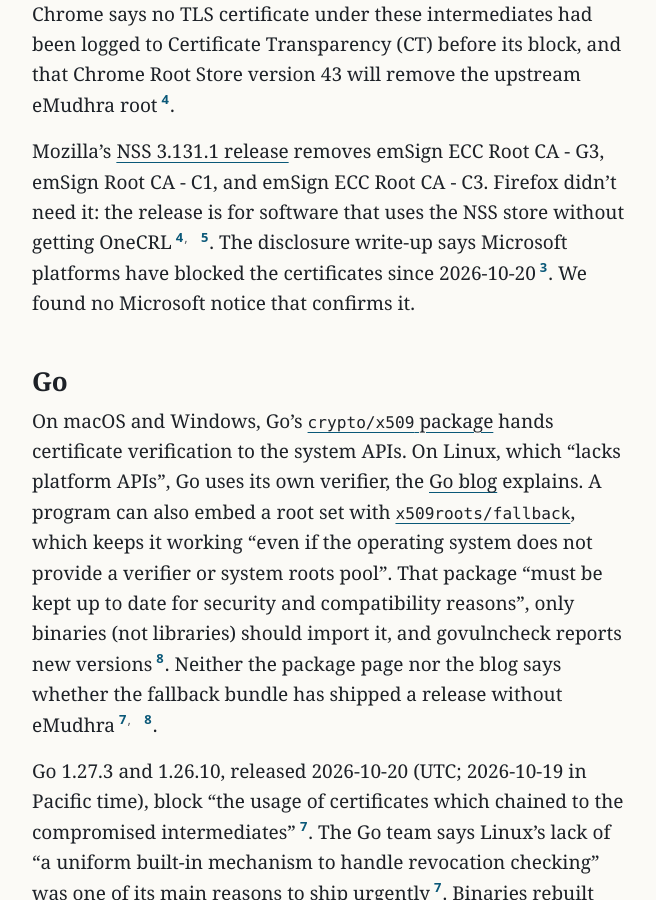
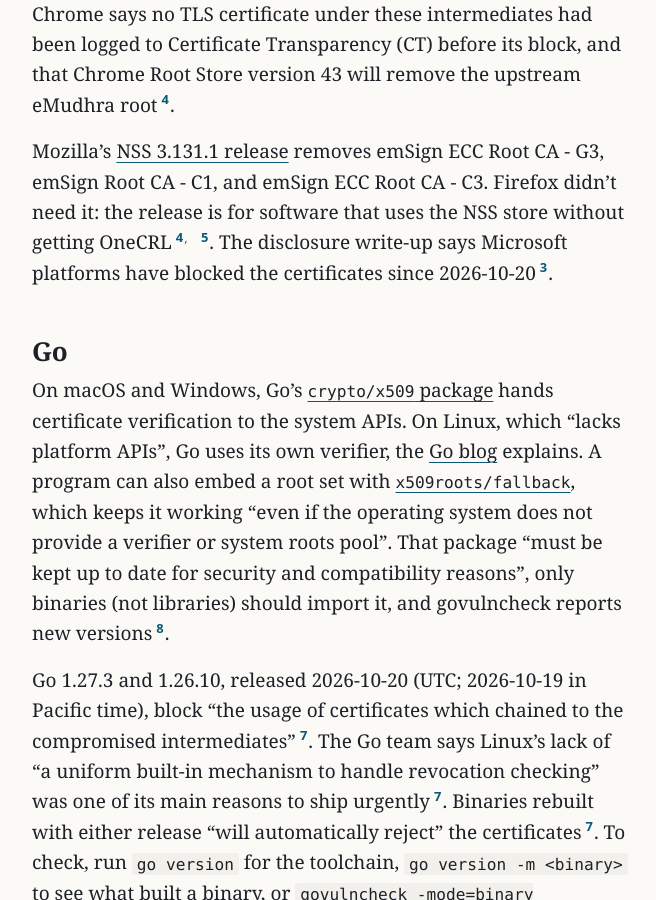
Before and after one commit to northwind-press/northwind-press.github.io, a Jekyll site: the page built from _posts/2026-11-05-emudhra-trust-stores.md, in a window 1280 px wide and 900 px high, scrolled down 1433 px. Shown: the whole window, without its empty margins (308-964 px from the left). Built offline with Jekyll 4.4.1, drawn with Linux system fonts in a browser that asks for light colours.

Commit message:
Desk: cut two unverified negative claims (Microsoft notice, Go fallback release) per editor's 08:13 rule
Co-Authored-By: Claude Opus 5.5 <noreply@anthropic.com>

```diff
--- a/_posts/2026-11-05-emudhra-trust-stores.md
+++ b/_posts/2026-11-05-emudhra-trust-stores.md
@@ -129,11 +129,11 @@ Browsers stopped trusting the compromised eMudhra intermediates within hours of
 
 Chrome received the report at 18:05 UTC on 2026-10-17 and blocked the public keys of the six TLS intermediates in a CRLSet update at 19:45 UTC, according to its post in Mozilla's [dev-security-policy forum](https://groups.google.com/a/mozilla.org/g/dev-security-policy/c/0R3XLJL6FuE). Because the block is by key, it also covers the Sectigo cross-certificates{% include cite.html n=4 %}. Mozilla got the report at 20:06 UTC the same day and finished blocking the certificates in Firefox through OneCRL at 22:59 UTC, with no update or restart needed{% include cite.html n=4 %}. Chrome says no TLS certificate under these intermediates had been logged to Certificate Transparency (CT) before its block, and that Chrome Root Store version 43 will remove the upstream eMudhra root{% include cite.html n=4 %}.
 
-Mozilla's [NSS 3.131.1 release](https://groups.google.com/a/mozilla.org/g/dev-tech-crypto/c/vSxZxnOMMvs) removes emSign ECC Root CA - G3, emSign Root CA - C1, and emSign ECC Root CA - C3. Firefox didn't need it: the release is for software that uses the NSS store without getting OneCRL{% include cite.html n=4 %}{% include cite.html n=5 %}. The disclosure write-up says Microsoft platforms have blocked the certificates since 2026-10-20{% include cite.html n=3 %}. We found no Microsoft notice that confirms it.
+Mozilla's [NSS 3.131.1 release](https://groups.google.com/a/mozilla.org/g/dev-tech-crypto/c/vSxZxnOMMvs) removes emSign ECC Root CA - G3, emSign Root CA - C1, and emSign ECC Root CA - C3. Firefox didn't need it: the release is for software that uses the NSS store without getting OneCRL{% include cite.html n=4 %}{% include cite.html n=5 %}. The disclosure write-up says Microsoft platforms have blocked the certificates since 2026-10-20{% include cite.html n=3 %}.
 
 ## Go
 
-On macOS and Windows, Go's [`crypto/x509` package](https://pkg.go.dev/crypto/x509) hands certificate verification to the system APIs. On Linux, which "lacks platform APIs", Go uses its own verifier, the [Go blog](https://go.dev/blog/emudhra-incident) explains. A program can also embed a root set with [`x509roots/fallback`](https://pkg.go.dev/golang.org/x/crypto/x509roots/fallback), which keeps it working "even if the operating system does not provide a verifier or system roots pool". That package "must be kept up to date for security and compatibility reasons", only binaries (not libraries) should import it, and govulncheck reports new versions{% include cite.html n=8 %}. Neither the package page nor the blog says whether the fallback bundle has shipped a release without eMudhra{% include cite.html n=7 %}{% include cite.html n=8 %}.
+On macOS and Windows, Go's [`crypto/x509` package](https://pkg.go.dev/crypto/x509) hands certificate verification to the system APIs. On Linux, which "lacks platform APIs", Go uses its own verifier, the [Go blog](https://go.dev/blog/emudhra-incident) explains. A program can also embed a root set with [`x509roots/fallback`](https://pkg.go.dev/golang.org/x/crypto/x509roots/fallback), which keeps it working "even if the operating system does not provide a verifier or system roots pool". That package "must be kept up to date for security and compatibility reasons", only binaries (not libraries) should import it, and govulncheck reports new versions{% include cite.html n=8 %}.
 
 Go 1.27.3 and 1.26.10, released 2026-10-20 (UTC; 2026-10-19 in Pacific time), block "the usage of certificates which chained to the compromised intermediates"{% include cite.html n=7 %}. The Go team says Linux's lack of "a uniform built-in mechanism to handle revocation checking" was one of its main reasons to ship urgently{% include cite.html n=7 %}. Binaries rebuilt with either release "will automatically reject" the certificates{% include cite.html n=7 %}. To check, run `go version` for the toolchain, `go version -m <binary>` to see what built a binary, or `govulncheck -mode=binary <binary>`{% include cite.html n=7 %}.
 
```
